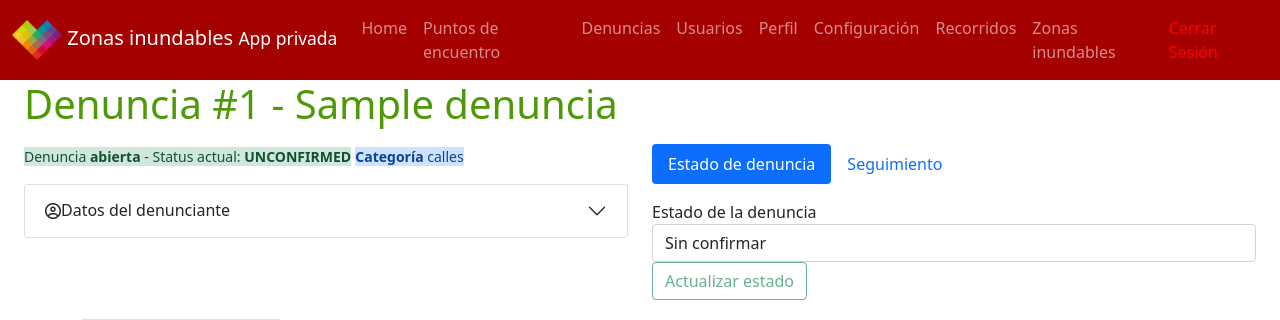
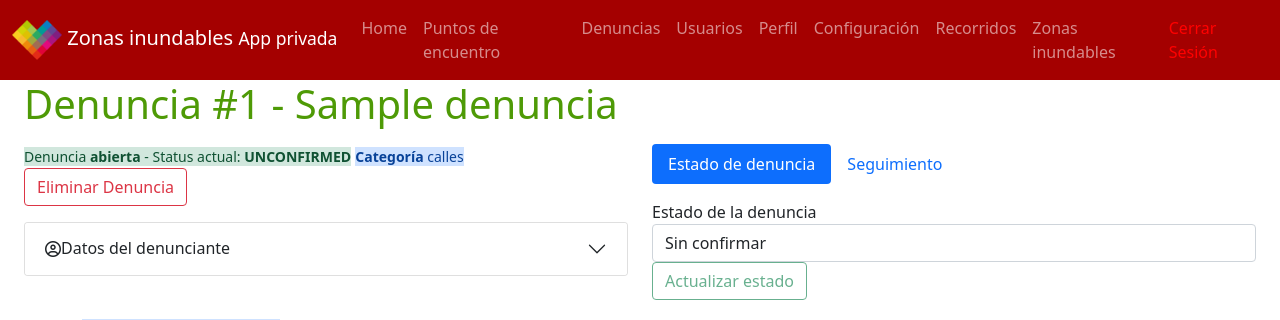
Before and after one commit to lautarocurotto/ProyectoDeSoftware2021, a Flask app: page /denuncia/1?edit-description=1 in a window 1280 px wide. Shown: the top 320 px of the page. Run offline with Flask 2, Linux system fonts and the light colour scheme; the visitor is signed in with stand-in values (Sample User, id 1); data comes from the database, SQL or seed files in the repository; tables that the repository leaves empty hold one stand-in row (values such as "Sample post"); some libraries are stand-ins or nearby versions.

Commit message:
Se agregó el update y el delete a las denuncias

```diff
--- a/app/__init__.py
+++ b/app/__init__.py
@@ -79,6 +79,9 @@ def create_app(environment="development"):
     app.add_url_rule("/denuncia/new", "denuncia_new", denuncia.new_denuncia, methods=["POST"])
     app.add_url_rule("/denuncia/set-status", "denuncia_set_status", denuncia.set_status, methods=["POST"])
     app.add_url_rule("/denuncia/update-seguimiento", "denuncia_update_seguimiento", denuncia.update_seguimiento, methods=["POST"])
+    app.add_url_rule("/denuncia/delete", "denuncia_delete", denuncia.delete_denuncia, methods=["POST"])
+    app.add_url_rule("/denuncia/set_coordenadas", "denuncia_set_coordenadas", denuncia.set_coordenadas, methods=["POST"])
+    app.add_url_rule("/denuncia/set_descripcion", "denuncia_set_descripcion", denuncia.set_descripcion, methods=["POST"])
 
     app.add_url_rule("/zonas","zonas_index",zonas.index,methods=["POST", "GET"])
     app.add_url_rule("/zonas/show/<int:id>","zonas_show",zonas.show)
--- a/app/models/denuncia.py
+++ b/app/models/denuncia.py
@@ -27,7 +27,7 @@ class Denuncia(db.Model):
     denunciante_phone = Column(String(255))
     denunciante_email = Column(String(255))
 
-    seguimientos = relationship('Seguimiento', backref="denuncia")
+    seguimientos = relationship('Seguimiento', backref="denuncia", cascade="all, delete")
 
     @classmethod
     def get_all(cls, query_args):
--- a/app/resources/denuncia.py
+++ b/app/resources/denuncia.py
@@ -1,6 +1,5 @@
 from datetime import datetime
 from flask import redirect, render_template, request, url_for, session, abort, flash
-from werkzeug.wrappers import response
 from app.models.denuncia import Denuncia
 from app.helpers.paginator import Paginator
 from app.models.configuracion import Configuracion
@@ -132,3 +131,57 @@ def new_denuncia():
 
     flash("Denuncia creada")
     return redirect(url_for('denuncias'))
+
+def delete_denuncia():
+    postdata = request.form
+
+    if not authenticated(session) or not check_permission(session["id"], "denuncia_destroy"):
+        abort(401)
+
+    if (postdata["id"] == ''):
+        flash("Error!")
+        return redirect(url_for('denuncias'))
+
+    try:
+        db.session.delete(Denuncia.query.get_or_404(postdata["id"]))
+        db.session.commit()
+        flash("Denuncia eliminada.")
+        return redirect(url_for('denuncias'))
+    except:
+        flash("Error")
+        return redirect(url_for('denuncias'))
+
+def set_coordenadas():
+    if not authenticated(session) or not check_permission(session["id"], "denuncia_update"):
+        abort(401)
+
+    postdata = request.form
+
+    denuncia = Denuncia.query.get_or_404(postdata["id"])
+    denuncia.coordenada_lat = postdata["lat"]
+    denuncia.coordenada_lng = postdata["lng"]
+
+    try:
+        db.session.commit()
+        flash("Coordenadas actualizadas")
+    except:
+        flash("Error al intentar actualizar el mapa")
+
+    return redirect(url_for('denuncia_show', id = request.form["id"]))
+
+def set_descripcion():
+    if not authenticated(session) or not check_permission(session["id"], "denuncia_update"):
+        abort(401)
+
+    postdata = request.form
+
+    denuncia = Denuncia.query.get_or_404(postdata["id"])
+    denuncia.description = postdata["descripcion"]
+
+    try:
+        db.session.commit()
+        flash("Descripción actualizada")
+    except:
+        flash("Error al intentar actualizar la descripción")
+
+    return redirect(url_for('denuncia_show', id = request.form["id"]))
--- a/app/templates/denuncia/show.html
+++ b/app/templates/denuncia/show.html
@@ -5,7 +5,11 @@
     {{super()}}
     <link rel="stylesheet" href="https://unpkg.com/leaflet@1.7.1/dist/leaflet.css" integrity="sha512-xodZBNTC5n17Xt2atTPuE1HxjVMSvLVW9ocqUKLsCC5CXdbqCmblAshOMAS6/keqq/sMZMZ19scR4PsZChSR7A==" crossorigin=""/>
     <script src="https://unpkg.com/leaflet@1.7.1/dist/leaflet.js" integrity="sha512-XQoYMqMTK8LvdxXYG3nZ448hOEQiglfqkJs1NOQV44cWnUrBc8PkAOcXy20w0vlaXaVUearIOBhiXZ5V3ynxwA==" crossorigin=""></script>
+    {% if request.args.get("edit-map") == "1" %}
+    <script type="module" src="{{url_for('static', filename='denuncia/new-denuncia-map.js')}}"></script>
+    {% else %}
     <script type="module" src="{{url_for('static', filename='denuncia/denuncia-show-map.js')}}"></script>
+    {% endif %}
 {% endblock %}
 {% block content %}
 
@@ -24,6 +28,10 @@
                     <small class="alert-danger">Cerrada el {{denuncia.closed_at}}</small>
                 {% endif %}
                 <small class="alert-primary"><strong>Categoría</strong> {{denuncia.categoria.name}}</small>
+                <form action="{{url_for('denuncia_delete')}}" onsubmit="return confirm('¿Está seguro que desea eliminar esta denuncia?');" method="POST">
+                    <input type="hidden" name="id" value="{{denuncia.id}}">
+                    <input type="submit" value="Eliminar Denuncia" class="btn btn-outline-danger">
+                </form>
             </div>
 
             <div class="mb-3">
@@ -116,13 +124,43 @@
 
     <div class="container">
         <small class="alert-primary">Fecha de creación: {{denuncia.created_at}}</small>
+
+        {% if request.args.get("edit-description") == "1" and tiene_permiso(session["id"], "denuncia_update") %}
+        <form action="{{url_for('denuncia_set_descripcion')}}" method="POST">
+            <input type="hidden" name="id" value="{{denuncia.id}}">
+            <h5>Edite la descripción. Luego presione guardar cambios. <a href="{{url_for(request.endpoint, id = denuncia.id)}}">Cancelar</a></h5>
+            <div class="mb-3">
+                <input class="form-control" type="text" value="{{denuncia.description}}" autocomplete="false" name="descripcion">
+            </div>
+            <div class="mb-3">
+                <input type="submit" value="Guardar cambios" class="btn btn-outline-success">
+            </div>
+        </form>
+        {% else %}
+        <a class="btn" href="{{url_for(request.endpoint, id = denuncia.id)}}?edit-description=1">Editar descripción <i class="fas fa-edit color2"></i></a>
         <p>{{denuncia.description}}</p>
+        {% endif %}
+
         <p><i class="fas fa-globe-americas"></i> {{denuncia.coordenada_lat}}, {{denuncia.coordenada_lng}}</p>
 
-        <div id="mapid" style="width: 100%; height: 300px;"></div>
+        {% if request.args.get("edit-map") == "1" and tiene_permiso(session["id"], "denuncia_update") %}
+        <h5>Seleccione un punto en el mapa. Luego presione guardar nuevas coordenadas. <a href="{{url_for(request.endpoint, id = denuncia.id)}}">Cancelar</a></h5>
+        {% else %}
+        <a  class="btn" href="{{url_for(request.endpoint, id = denuncia.id)}}?edit-map=1">Editar Coordenadas <i class="fas fa-edit color2"></i></a>
+        {% endif %}
 
-        <input type="hidden" name="lat" id="lat" value="{{denuncia.coordenada_lat}}">
-        <input type="hidden" name="lng" id="lng" value="{{denuncia.coordenada_lng}}">
+        {% if request.args.get("edit-map") == "1" and tiene_permiso(session["id"], "denuncia_update") %}
+        <form action="{{url_for('denuncia_set_coordenadas')}}" id="new-denuncia-form" method="POST">
+            <input type="hidden" name="id" value="{{denuncia.id}}">
+        {% endif %}
+            <input type="hidden" name="lat" id="lat" value="{{denuncia.coordenada_lat}}">
+            <input type="hidden" name="lng" id="lng" value="{{denuncia.coordenada_lng}}">
+            <div id="mapid" style="width: 100%; height: 300px;"></div>
+        {% if request.args.get("edit-map") == "1" and tiene_permiso(session["id"], "denuncia_update") %}
+            <input type="submit" class="btn btn-outline-success" value="Guardar nuevas coordenadas">
+        </form>
+        {% endif %}
+
     </div>
 
     {% block jsimport %}
@@ -130,6 +168,7 @@
         function enablebtn(evt){
             evt.getElementsByClassName("btn")[0].disabled = false;
         }
+
     </script>
     {% endblock %}
 
```
